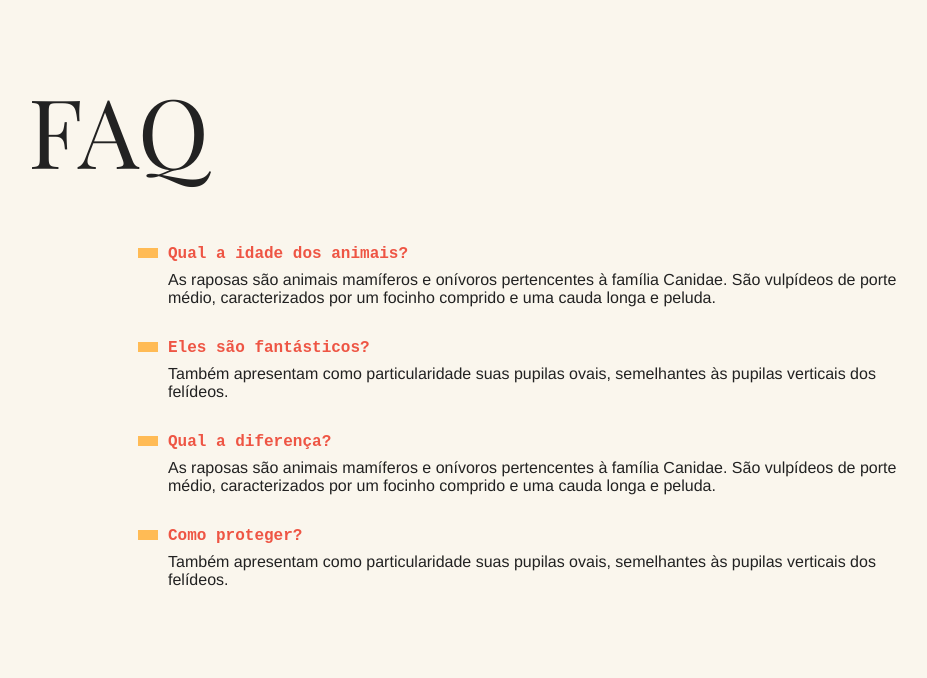
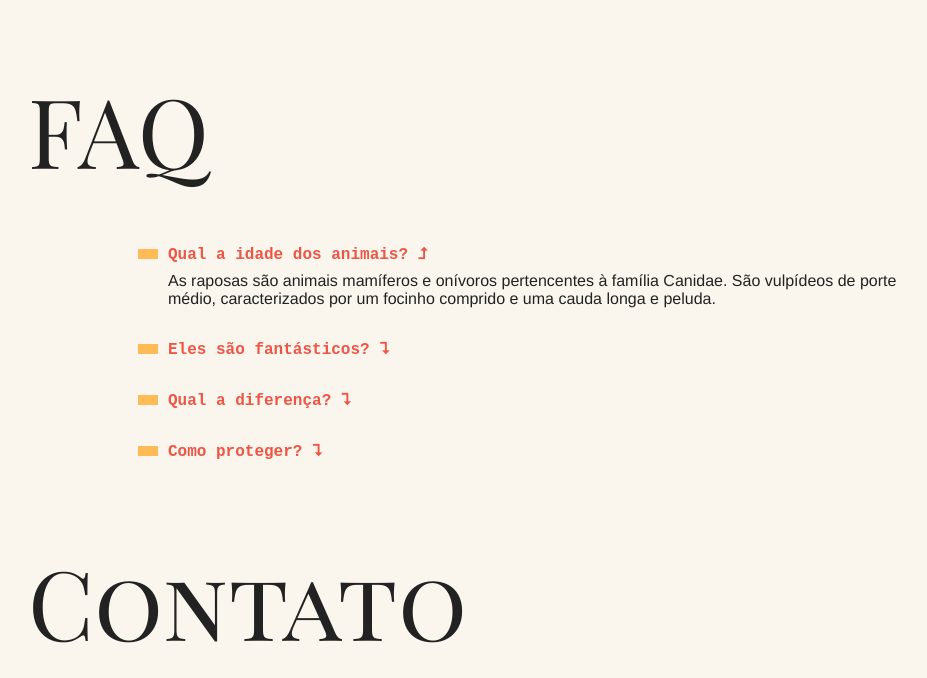
Before and after one commit to AelcioJozias/javascript-origamid-course, a plain HTML site: page animais-fantasticos-project/index.html in a window 1280 px wide. Shown: the part 731-1409 px from the top of the page, without its empty margins (162-1089 px from the left). Drawn offline with Linux system fonts and the light colour scheme.

Commit message:
exemplo de como fazer um Accordion List

```diff
--- a/animais-fantasticos-project/css/style.css
+++ b/animais-fantasticos-project/css/style.css
@@ -10,6 +10,9 @@ body, h1, h2, ul, li, p, dd, dt, dl {
 
 .ativo {
   display: block !important;
+}
+
+.js .js-tabcontent section.ativo {
   animation: mostrar .5s forwards;
 }
 
@@ -24,10 +27,41 @@ body, h1, h2, ul, li, p, dd, dt, dl {
     transform: translate3d(0, 0, 0);
   }
 }
+/* FIM */
 
 
-/* FIM */
+/* accondion-list*/
+.js .js-accordion dd {
+  display: none;
+}
 
+.js .js-accordion dt::after {
+  content: '⮧';
+  display: inline-block;
+  margin-left: 10px;
+}
+
+.js .js-accordion dt.ativo::after {
+  content: '⮥';
+}
+
+.js .js-accordion dd {
+  animation: mostrarAccordionList 1s forwards;
+}
+
+@keyframes mostrarAccordionList {
+  from {
+    max-height: 0;
+    opacity: 0;
+  }
+  to {
+    max-height: 1000px;
+    opacity: 1;
+  }
+
+}
+
+/* Fim accordion */
 
 
 img {
--- a/animais-fantasticos-project/index.html
+++ b/animais-fantasticos-project/index.html
@@ -98,7 +98,7 @@
     </div>
   </section>
 
-  <section class="grid-section faq" id="faq">
+  <section class="grid-section faq js-accordion" id="faq">
     <h1 class="titulo">FAQ</h1>
     <dl class="faq-lista">
       <dt>Qual a idade dos animais?</dt>
--- a/animais-fantasticos-project/script.js
+++ b/animais-fantasticos-project/script.js
@@ -1,4 +1,6 @@
 function iniciarNavegacaoPorFoto() {
+
+
     /* esse 'js' estamos usando ele como um root, aplicando
     * todo o resto do código apenas se a class 'js' existir no elemento 'html', o que significa que o js
     * da página está ativo
@@ -8,6 +10,7 @@ function iniciarNavegacaoPorFoto() {
     const tabMenu = document.querySelectorAll('.js section.js-tabmenu li')
     const tabContent = document.querySelectorAll('.js .js-tabcontent section')
 
+    if (tabMenu.length && tabContent.length) {
         function mostrarConteudo(index) {
             tabContent.forEach(e => e.classList.remove('ativo'))
             tabContent[index].classList.add('ativo')
@@ -20,4 +23,25 @@ function iniciarNavegacaoPorFoto() {
         })
     }
 
+}
+
 iniciarNavegacaoPorFoto();
+
+function initAccordion() {
+    const dtList = document.querySelectorAll('.js-accordion dt')
+    const ddList = document.querySelectorAll('.js-accordion dd')
+    if (dtList.length && ddList.length) {
+        dtList[0].nextElementSibling.classList.add('ativo')
+        dtList[0].classList.add('ativo')
+
+        dtList.forEach(dt => dt.addEventListener('click', mostrarConteudo))
+
+        function mostrarConteudo() {
+            this.classList.toggle(`ativo`)
+            this.nextElementSibling.classList.toggle('ativo')
+        }
+    }
+
+}
+
+initAccordion();
```
Lines whose indentation alone changed are shown as unchanged.
